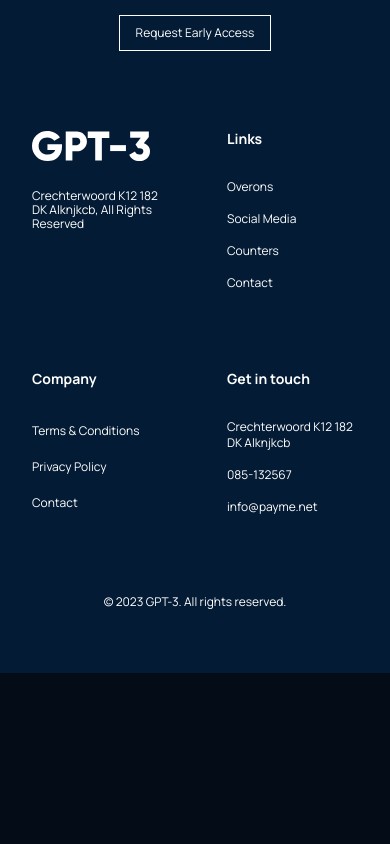
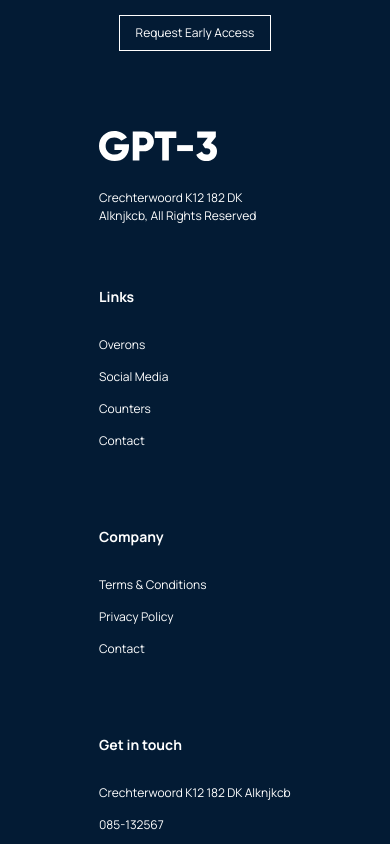
Before and after one commit to k1d12r04/chatgpt-website, a React (Vite) app: page / in a window 390 px wide. Shown: the part 7080-7924 px from the top of the page. Before the commit the page ends 7753 px from the top, so only its background shows below. Built offline with nearby package versions, Linux system fonts and the light colour scheme.

Commit message:
Add media query to navbar for small screens

```diff
--- a/src/containers/Footer/footer.scss
+++ b/src/containers/Footer/footer.scss
@@ -107,3 +107,17 @@
     }
   }
 }
+
+@media screen and (max-width: 550px) {
+  .gpt3__footer-links {
+    grid-template-columns: 1fr;
+
+    &_logo {
+      margin-bottom: 4rem;
+
+      & p {
+        line-height: 18px;
+      }
+    }
+  }
+}
```
